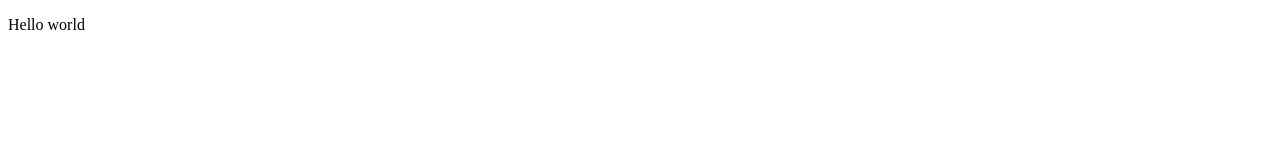
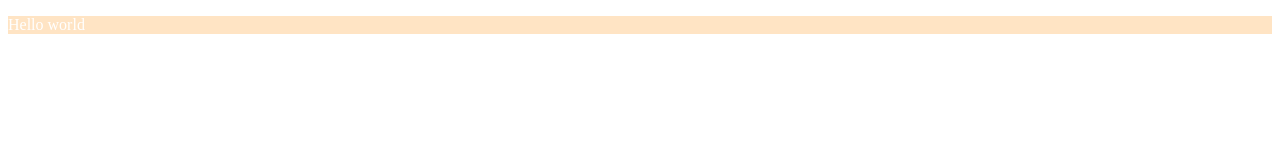
Before and after one commit to marwenchebbi/myProject, a plain HTML site: page index.html in a window 1280 px wide. Drawn offline with Linux system fonts and the light colour scheme.

Commit message:
changing BG color in css file

```diff
--- a/index.html
+++ b/index.html
@@ -5,6 +5,7 @@
     <meta http-equiv="X-UA-Compatible" content="IE=edge">
     <meta name="viewport" content="width=device-width, initial-scale=1.0">
     <title>Document</title>
+    <link rel="stylesheet" href="./style.css">
 </head>
 <body>
     <p>Hello world</p>
--- a/style.css
+++ b/style.css
@@ -0,0 +1,4 @@
+p{
+    color: white;
+    background-color: bisque;
+}
```
